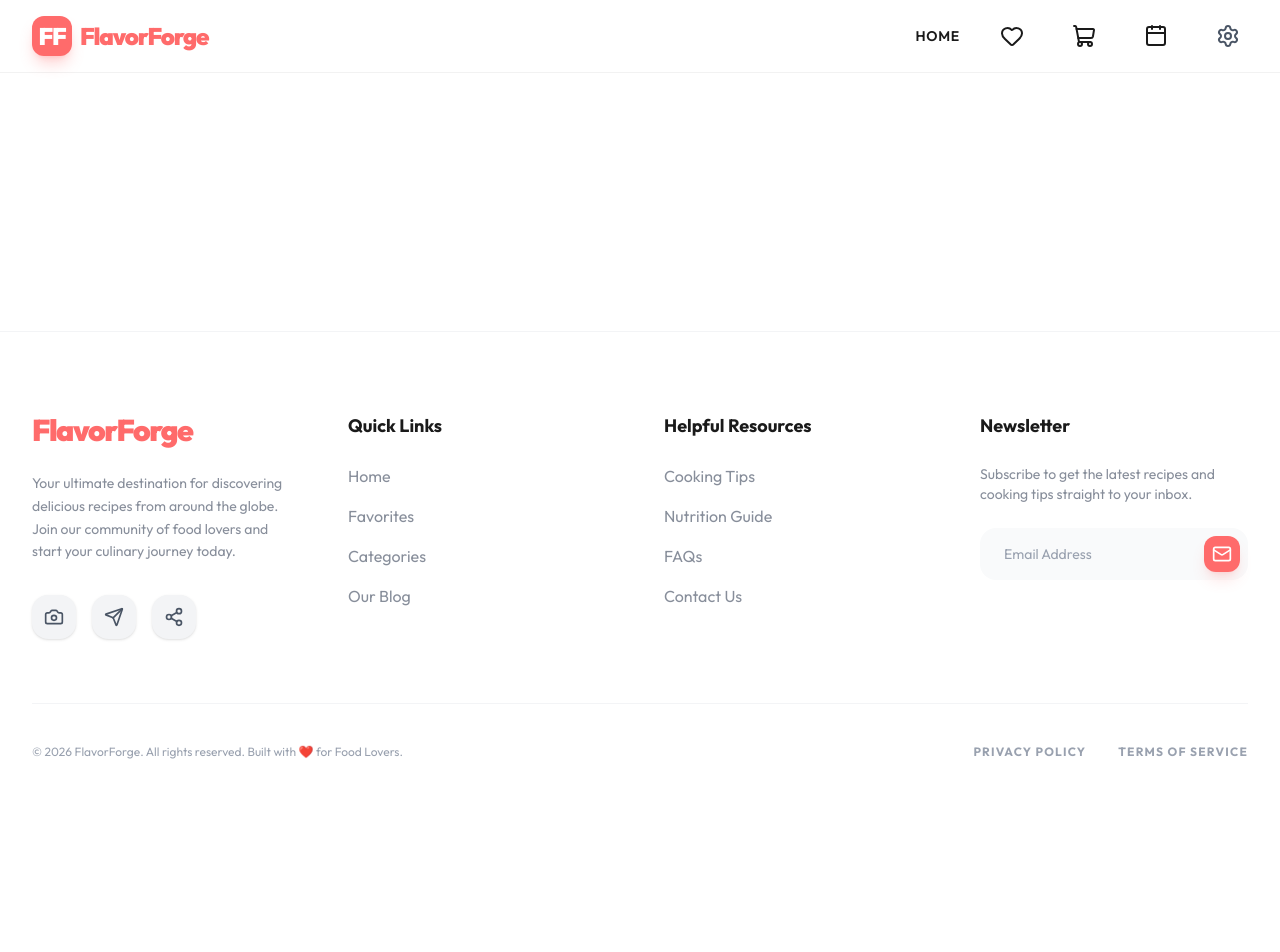
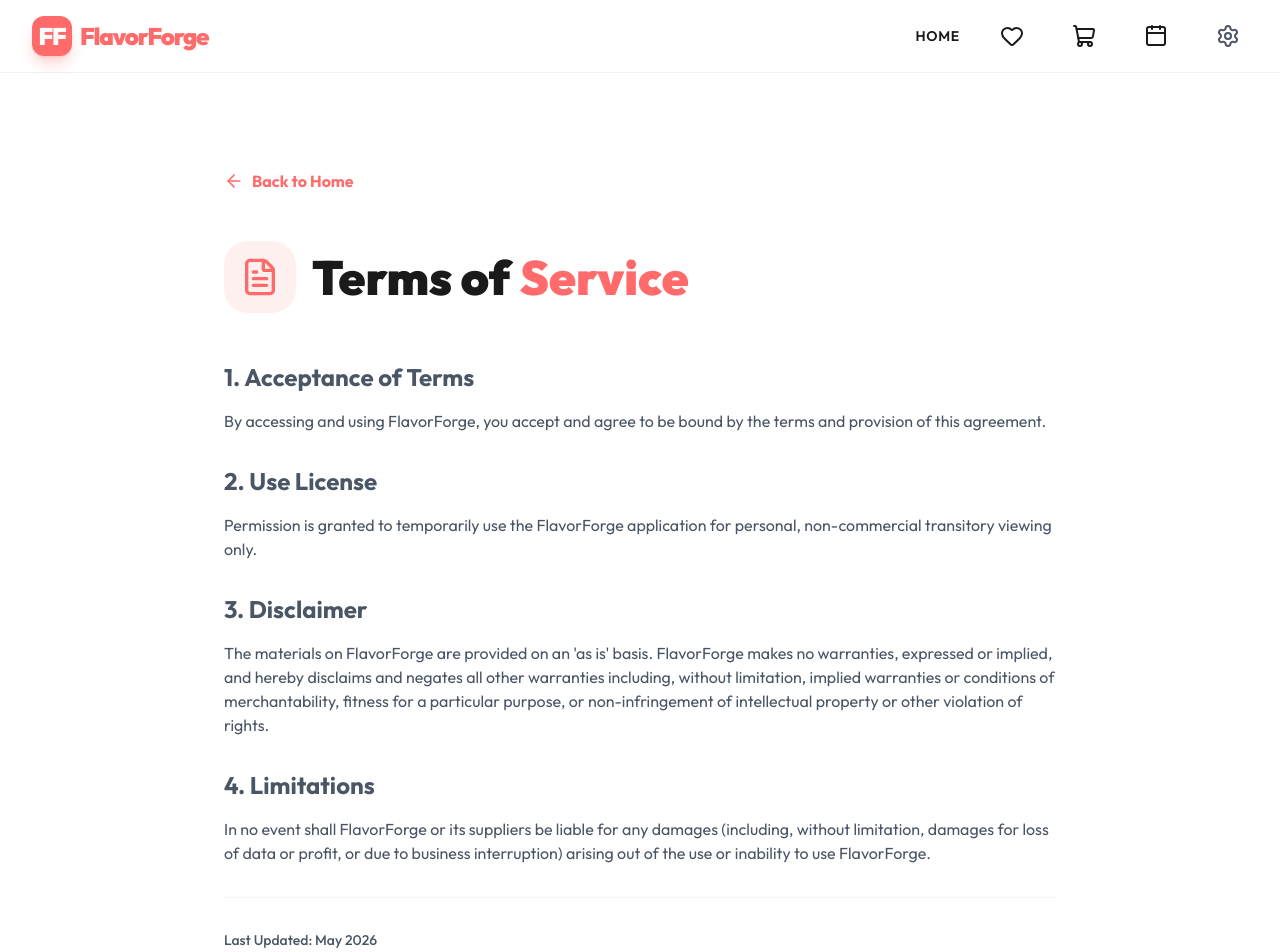
Before and after one commit to pravallikha502/FlavorForge, a React (Vite) app: page /terms in a window 1280 px wide. Shown: the top 952 px of the page. Before the commit the page ends 800 px from the top, so only its background shows below. Built offline with nearby package versions, Linux system fonts and the light colour scheme.

Commit message:
Implement functional Privacy Policy and Terms of Service pages

```diff
--- a/src/App.jsx
+++ b/src/App.jsx
@@ -1,6 +1,6 @@
 import React from 'react'
 import { Routes, Route } from 'react-router-dom'
-import { Home, RecipeDetails, Favorites, ShoppingList, MealPlanner } from './pages'
+import { Home, RecipeDetails, Favorites, ShoppingList, MealPlanner, PrivacyPolicy, TermsOfService } from './pages'
 import Navbar from './components/Navbar'
 import Footer from './components/Footer'
 import ScrollToTop from './components/ScrollToTop'
@@ -22,6 +22,8 @@ function App() {
           <Route path="/favorites" element={<Favorites />} />
           <Route path="/shopping-list" element={<ShoppingList />} />
           <Route path="/planner" element={<MealPlanner />} />
+          <Route path="/privacy" element={<PrivacyPolicy />} />
+          <Route path="/terms" element={<TermsOfService />} />
         </Routes>
       </main>
       <Footer />
--- a/src/components/Footer.jsx
+++ b/src/components/Footer.jsx
@@ -64,8 +64,8 @@ const Footer = () => {
             © 2026 FlavorForge. All rights reserved. Built with ❤️ for Food Lovers.
           </p>
           <div className="flex gap-8 text-xs font-bold text-gray-400 uppercase tracking-widest">
-            <a href="#" className="hover:text-primary transition-colors">Privacy Policy</a>
-            <a href="#" className="hover:text-primary transition-colors">Terms of Service</a>
+            <Link to="/privacy" className="hover:text-primary transition-colors">Privacy Policy</Link>
+            <Link to="/terms" className="hover:text-primary transition-colors">Terms of Service</Link>
           </div>
         </div>
       </div>
--- /dev/null
+++ b/src/pages/PrivacyPolicy.jsx
@@ -0,0 +1,62 @@
+import React from 'react';
+import { ShieldCheck, ArrowLeft } from 'lucide-react';
+import { Link } from 'react-router-dom';
+import { motion } from 'framer-motion';
+
+const PrivacyPolicy = () => {
+  return (
+    <motion.div
+      initial={{ opacity: 0, y: 20 }}
+      animate={{ opacity: 1, y: 0 }}
+      className="max-w-4xl mx-auto px-4 md:px-8 py-16 md:py-24"
+    >
+      <Link to="/" className="inline-flex items-center gap-2 text-primary font-bold mb-12 hover:gap-4 transition-all">
+        <ArrowLeft className="w-5 h-5" />
+        Back to Home
+      </Link>
+
+      <div className="flex items-center gap-4 mb-12">
+        <div className="p-4 bg-primary/10 rounded-3xl">
+          <ShieldCheck className="w-10 h-10 text-primary" />
+        </div>
+        <h1 className="text-4xl md:text-5xl font-black">Privacy <span className="text-primary">Policy</span></h1>
+      </div>
+
+      <div className="prose prose-lg dark:prose-invert max-w-none space-y-8 text-gray-600 dark:text-gray-300">
+        <section>
+          <h2 className="text-2xl font-bold text-dark dark:text-white mb-4">1. Information We Collect</h2>
+          <p>
+            At FlavorForge, we respect your privacy. We do not collect any personal identification information unless you explicitly provide it (for example, through a newsletter subscription). We do store your favorite recipes and meal plans locally in your browser's storage to enhance your experience.
+          </p>
+        </section>
+
+        <section>
+          <h2 className="text-2xl font-bold text-dark dark:text-white mb-4">2. Local Storage</h2>
+          <p>
+            FlavorForge uses "Local Storage" to save your favorites, meal plans, and shopping lists. This data remains on your device and is not transmitted to our servers.
+          </p>
+        </section>
+
+        <section>
+          <h2 className="text-2xl font-bold text-dark dark:text-white mb-4">3. Third-Party Services</h2>
+          <p>
+            We use TheMealDB API to provide recipe data. Please note that when you access recipes, you are interacting with third-party content.
+          </p>
+        </section>
+
+        <section>
+          <h2 className="text-2xl font-bold text-dark dark:text-white mb-4">4. Updates</h2>
+          <p>
+            We may update our Privacy Policy from time to time. We will notify you of any changes by posting the new Privacy Policy on this page.
+          </p>
+        </section>
+
+        <p className="pt-8 border-t border-gray-100 dark:border-gray-800 text-sm font-medium">
+          Last Updated: May 2026
+        </p>
+      </div>
+    </motion.div>
+  );
+};
+
+export default PrivacyPolicy;
--- /dev/null
+++ b/src/pages/TermsOfService.jsx
@@ -0,0 +1,62 @@
+import React from 'react';
+import { FileText, ArrowLeft } from 'lucide-react';
+import { Link } from 'react-router-dom';
+import { motion } from 'framer-motion';
+
+const TermsOfService = () => {
+  return (
+    <motion.div
+      initial={{ opacity: 0, y: 20 }}
+      animate={{ opacity: 1, y: 0 }}
+      className="max-w-4xl mx-auto px-4 md:px-8 py-16 md:py-24"
+    >
+      <Link to="/" className="inline-flex items-center gap-2 text-primary font-bold mb-12 hover:gap-4 transition-all">
+        <ArrowLeft className="w-5 h-5" />
+        Back to Home
+      </Link>
+
+      <div className="flex items-center gap-4 mb-12">
+        <div className="p-4 bg-primary/10 rounded-3xl">
+          <FileText className="w-10 h-10 text-primary" />
+        </div>
+        <h1 className="text-4xl md:text-5xl font-black">Terms of <span className="text-primary">Service</span></h1>
+      </div>
+
+      <div className="prose prose-lg dark:prose-invert max-w-none space-y-8 text-gray-600 dark:text-gray-300">
+        <section>
+          <h2 className="text-2xl font-bold text-dark dark:text-white mb-4">1. Acceptance of Terms</h2>
+          <p>
+            By accessing and using FlavorForge, you accept and agree to be bound by the terms and provision of this agreement.
+          </p>
+        </section>
+
+        <section>
+          <h2 className="text-2xl font-bold text-dark dark:text-white mb-4">2. Use License</h2>
+          <p>
+            Permission is granted to temporarily use the FlavorForge application for personal, non-commercial transitory viewing only.
+          </p>
+        </section>
+
+        <section>
+          <h2 className="text-2xl font-bold text-dark dark:text-white mb-4">3. Disclaimer</h2>
+          <p>
+            The materials on FlavorForge are provided on an 'as is' basis. FlavorForge makes no warranties, expressed or implied, and hereby disclaims and negates all other warranties including, without limitation, implied warranties or conditions of merchantability, fitness for a particular purpose, or non-infringement of intellectual property or other violation of rights.
+          </p>
+        </section>
+
+        <section>
+          <h2 className="text-2xl font-bold text-dark dark:text-white mb-4">4. Limitations</h2>
+          <p>
+            In no event shall FlavorForge or its suppliers be liable for any damages (including, without limitation, damages for loss of data or profit, or due to business interruption) arising out of the use or inability to use FlavorForge.
+          </p>
+        </section>
+
+        <p className="pt-8 border-t border-gray-100 dark:border-gray-800 text-sm font-medium">
+          Last Updated: May 2026
+        </p>
+      </div>
+    </motion.div>
+  );
+};
+
+export default TermsOfService;
--- a/src/pages/index.jsx
+++ b/src/pages/index.jsx
@@ -3,5 +3,15 @@ import RecipeDetails from './RecipeDetails';
 import Favorites from './Favorites';
 import ShoppingList from './ShoppingList';
 import MealPlanner from './MealPlanner';
+import PrivacyPolicy from './PrivacyPolicy';
+import TermsOfService from './TermsOfService';
 
-export { Home, RecipeDetails, Favorites, ShoppingList, MealPlanner };
+export {
+  Home,
+  RecipeDetails,
+  Favorites,
+  ShoppingList,
+  MealPlanner,
+  PrivacyPolicy,
+  TermsOfService
+};
```
